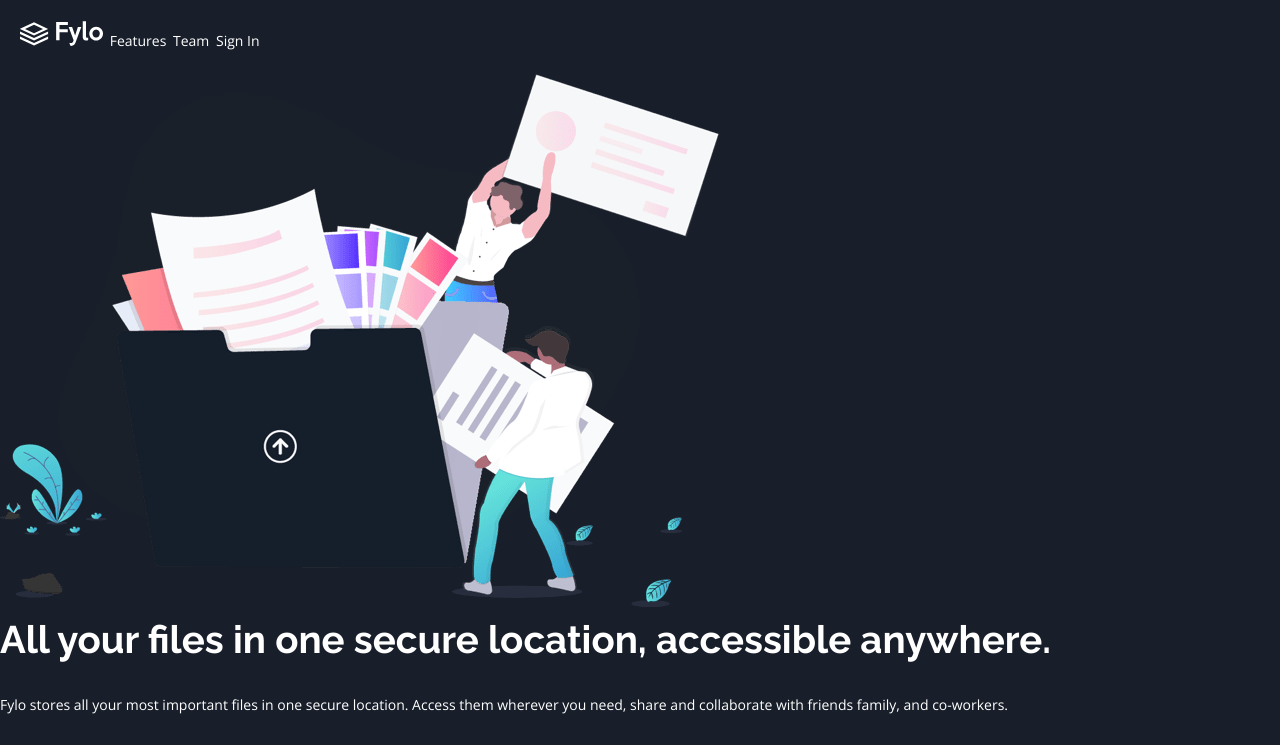
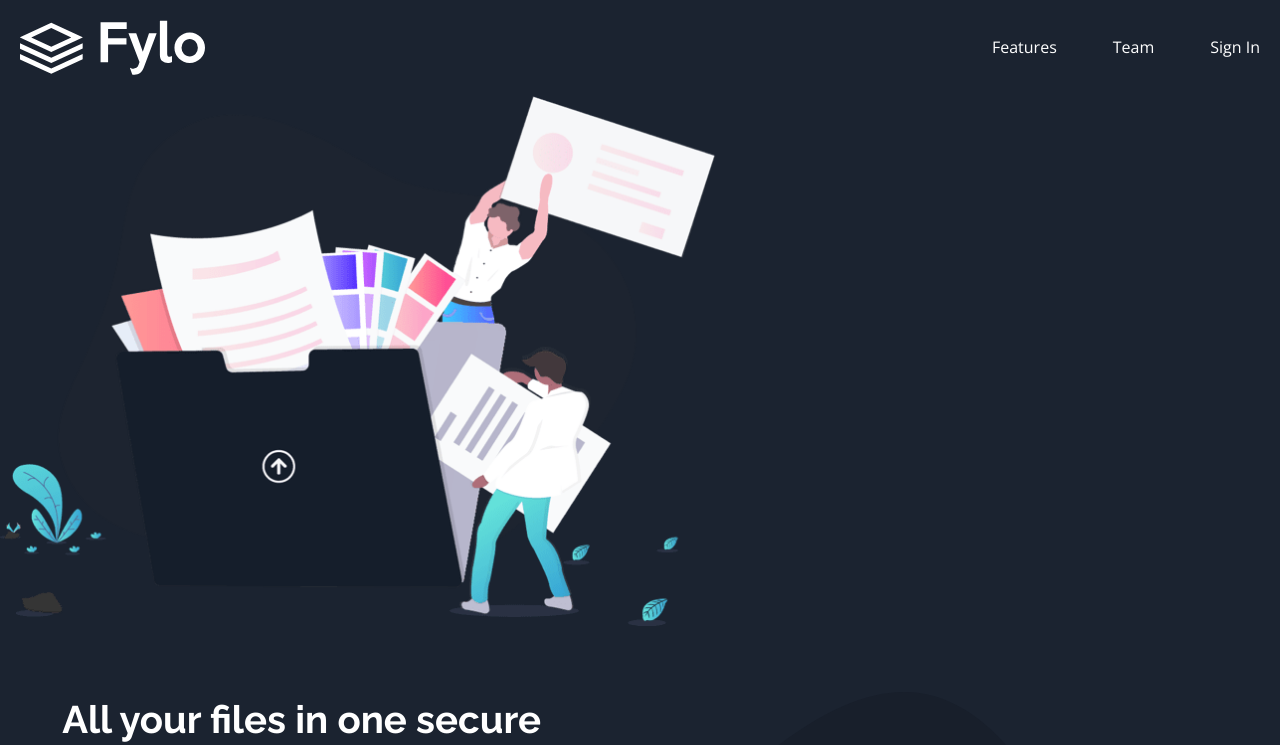
Before and after one commit to melissakrb/Fylo_Landing_Page, a plain HTML site: page index.html in a window 1280 px wide. Shown: the top 745 px of the page. Drawn offline with nearby package versions, Linux system fonts and the light colour scheme.

Commit message:
Two-grid columns

```diff
--- a/css/_features.scss
+++ b/css/_features.scss
@@ -1,11 +1,19 @@
 .features {
     padding: 20px;
+    justify-content: center;
 
     .feature-grid {
         display: grid;
         grid-template-columns: 1fr;
         gap: 6vw 10vw;
         margin: 0 auto;
+
+        @include breakpoint(medium){
+            grid-template-columns: repeat(2, 1fr);
+        }
+
+        @include breakpoint(large){
+            gap: 7vw 7vw;
         }
     }
 
@@ -36,3 +44,4 @@
             font-size: 1rem;
         }
     }
+}
--- a/css/_forms.scss
+++ b/css/_forms.scss
@@ -0,0 +1,20 @@
+button, .button {
+    border: none;
+    background : linear-gradient(to right, #64e1d9, #329ecc);
+    font-size: 0.875rem;
+    font-weight: 700;
+    margin-left: 1rem;
+    padding: 15px 20px;
+    width: 100%;
+    text-align: center;
+    border-radius: 30px;
+    cursor: pointer;
+
+    @include breakpoint(medium){
+        max-width: 200px;
+    }
+
+    &:hover {
+        background : linear-gradient(to right, #329ecc, #329ecc);
+    }
+}
--- a/css/_header.scss
+++ b/css/_header.scss
@@ -1,25 +1,38 @@
 header {
-    background-color: hsl(218, 28%, 13%);
+    background-color: #1b2330;;
     padding: 20px;
 
     .container {
-        //display: grid;
-        //grid-template-columns: minmax(100px, 1fr) repeat(3, auto);
-        //grid-gap: 20px;
+        display: grid;
+        grid-template-columns: minmax(100px, 1fr) repeat(3, auto);
+        grid-gap: 20px;
+        align-items: center;
 
-        max-width: 1440px;
-        margin: auto;
-        align-items: center;
-        color : white;
+        @include breakpoint(large){
+            grid-gap: 56px;
+        }
 
     }
 
     img {
         width: 83px;
+
+        @include breakpoint(large){
+            width: 185px;
+        }
+    }
+    .center {
+        display: block;
+        margin-left: auto;
+        margin-right: auto;
     }
 
     a {
         font-size: 0.875rem;
+
+        @include breakpoint(large){
+            font-size: 1rem;
+        }
         &:hover {
             text-decoration: underline;
         }
--- /dev/null
+++ b/css/_hero.scss
@@ -0,0 +1,58 @@
+.hero {
+
+    position: relative;
+    background-color: #1b2330;
+
+    .container {
+        display: flex;
+        flex-direction: column;
+        align-items: center;
+        text-align: center;
+    }
+
+    &:after {
+        content: "";
+        position:absolute;
+        z-index: 0;
+        width: 100%;
+        height: 40px;
+        bottom: 0px;
+        background-image: url('/images/bg-curvy-mobile.svg');
+        background-size: cover;
+        background-repeat:no-repeat;
+        background-position: bottom center;
+
+        @include breakpoint(medium){
+            background-image: url('/images/bg-curvy-desktop.svg');
+            height: 33vw;
+        }
+    }
+
+    > * {
+        position: relative;
+        z-index: 1;
+    }
+
+    img {
+        width: 100%;
+        max-width: 716px;
+    }
+
+    h1 {
+        padding: 20px;
+        width: 100%;
+        max-width: 678px;
+        font-size: 1.5;
+        margin: 1.1em;
+    }
+
+    p {
+        max-width: 580px;
+        font-size: 0.95em;
+        padding: 20px;
+    }
+
+    button {
+        margin-top: 8px;
+    }
+}
--- a/css/_variables.scss
+++ b/css/_variables.scss
@@ -0,0 +1,15 @@
+// Breakpoints
+$breakpoints: (
+    small: 499px,
+    medium: 699px,
+    large: 999px,
+    xlarge: 1399px
+);
+
+@mixin breakpoint($size){
+    $breakpoint-value: map-get($breakpoints, $size);
+
+    @media screen and (min-width: $breakpoint-value){
+        @content;
+    }
+}
--- a/css/style.scss
+++ b/css/style.scss
@@ -5,3 +5,4 @@
 @import "forms";
 @import "header";
 @import "features";
+@import "hero";
```
Also changed, not shown: css/style.css, 1 other file.
